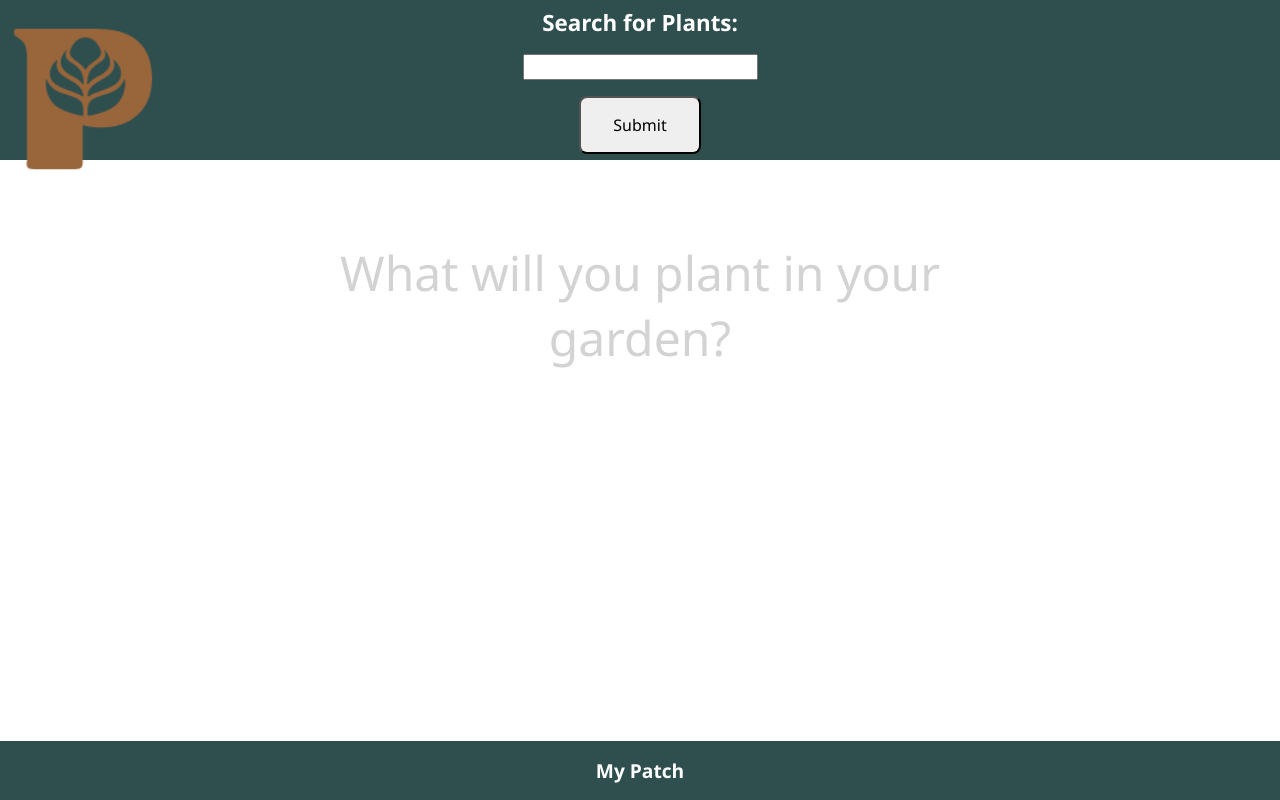
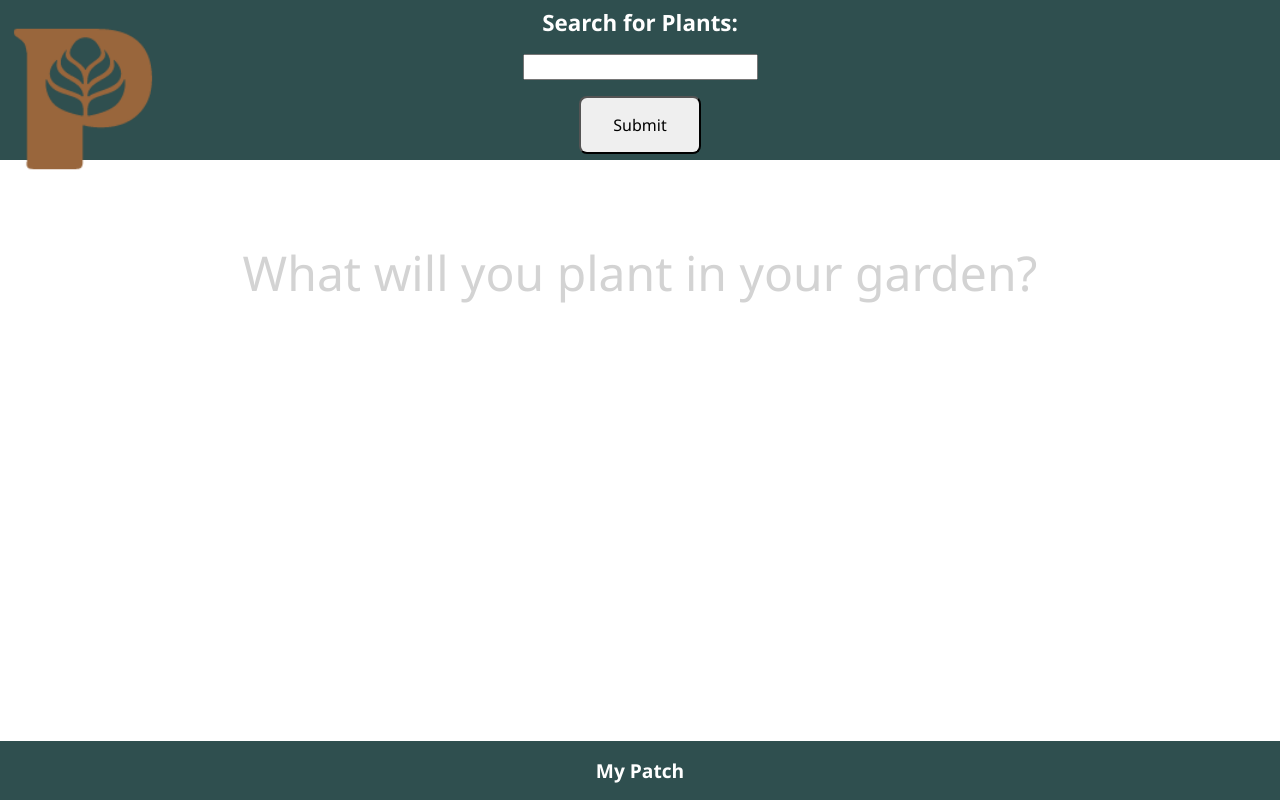
Before and after one commit to Scrobwofl/Patchy, a website built with Vite: page client/index.html in a window 1280 px wide. Built offline with nearby package versions, Linux system fonts and the light colour scheme; no server answers.

Commit message:
fixes for render

```diff
--- a/client/style.css
+++ b/client/style.css
@@ -22,6 +22,7 @@
 }
 
 header {
+  position: relative;
   grid-area: header;
   display: flex;
   align-content: center;
@@ -340,3 +341,15 @@ header {
     box-shadow: 0px 10px 40px 8px rgba(0, 0, 0, 0.5);
   }
 }
+
+@media only screen and (min-width: 1024px) {
+  #app {
+    grid-template-rows: 20vh 60vh 20vh;
+    grid-template-columns: 10vw 10vw 60vw 10vw 10vw;
+    grid-template-areas:
+      " . header header header . "
+      " . results results results . "
+      " . patch patch patch . ";
+    justify-items: center;
+  }
+}
```
